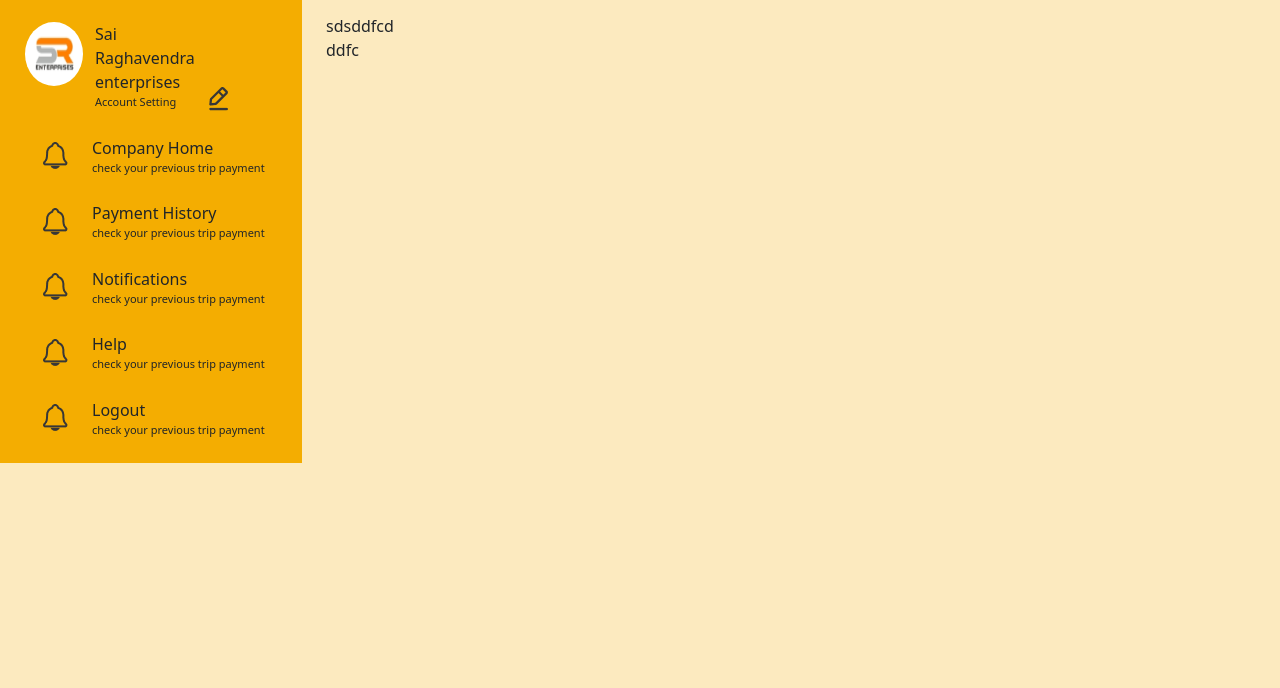
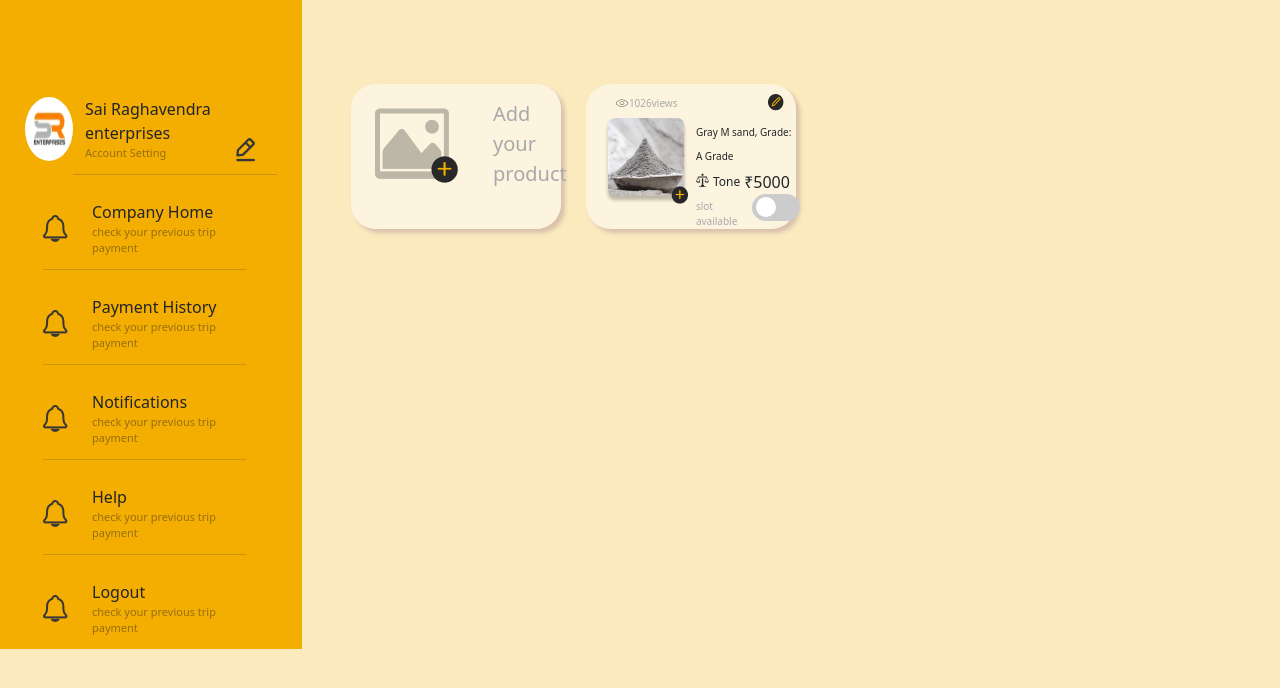
Before and after one commit to sighachandra/bonder, a plain HTML site: page try.html in a window 1280 px wide. Shown: the part 90-778 px from the top of the page. Drawn offline with Linux system fonts and the light colour scheme.

Commit message:
Try page almost completed

```diff
--- a/assets/css/try.css
+++ b/assets/css/try.css
@@ -4,6 +4,10 @@
     margin-top: -105px;
     border-top-right-radius: 86px;
 }
+.p-9{
+    padding-top: 70px;
+}
+
 .logoArr1{
     display: flex;
     align-items: center;
@@ -28,21 +32,35 @@
 }
 .dis-fd{
     display: flex;
-    padding: 25px;
+    padding: 100px 25px 25px 25px;
 }
 .arr-acc{
     display: flex;
     flex-direction: column;
-    width: 50%;
+    width: 80%;
     padding-left: 12px
 }
 .span2{
     font-size: 11px;
+    color: #28282875;
 }
 .p-arr{
-    padding-left: 43px;
-    padding-right: 25px;
-    padding-bottom: 25px;
+    margin-left: 43px;
+    margin-right: 56px;
+    margin-bottom: 25px;
+    border-bottom: 1px solid rgba(40, 40, 40, 0.2);
+    padding-bottom: 12px;
+}
+.p-arr1{
+    margin-left: 43px;
+    margin-right: 56px;
+    margin-bottom: 25px;
+
+    padding-bottom: 12px;
+}
+.cmpny-focus{
+    background-color: #c58e0a99;
+    box-shadow: 0px 4px 4px 0px #00000040;
 }
 .Lumbung{
     display: flex;
@@ -60,4 +78,142 @@
 .penImg{
     display: flex;
     align-items: end;
+    width: 20%;
+
 }
+.pen-bb{
+    padding-bottom: 12px;
+    border-bottom: 1px solid rgba(40, 40, 40, 0.2);
+}
+.imageaddbox{
+    width: 22%;
+    border-radius: 25px;
+    background-color: rgba(255, 255, 255, 0.5);
+    box-shadow: 4px 4px 4px rgba(116, 71, 117, 0.25);
+
+    margin-left: 25PX;
+}
+.imageI{
+    padding: 24px;
+    position: relative;
+}
+.imageI2{
+    position: relative;
+    padding: 0px 7px 5px 18px;
+}
+.addP{
+    display: flex;
+    align-items: center;
+    color: #A9A9AA;
+    font-size: 20px;
+    padding-left: 20px;
+}
+.plusI{
+    position: absolute;
+    right: 15PX;
+    top: 72px;
+}
+.plusI1{
+    position: absolute;
+    right: 8PX;
+    top: 63px;
+}
+.pencircle{
+    display: flex;
+    justify-content: space-between;
+    padding: 5px 12px 5px 29px;
+}
+.views{
+    color: #A9A9AA;
+    font-size: 10px;
+}
+.grayM{
+    font-size: 10px;
+    font-weight: 500;
+}
+.Tone{
+    font-size: 12px;
+    display: flex;
+    align-items: center;
+    padding-top: 4px;
+    padding-left: 4px;
+}
+.rupp{
+    font-size: 16px;
+    font-weight: 500;
+    padding-left: 4px;
+}
+
+
+
+/* toggle switch styles */
+
+
+.switch {
+    position: relative;
+    display: inline-block;
+    width: 58px;
+    height: 27px;
+  }
+
+  .switch input {
+    opacity: 0;
+    width: 0;
+    height: 0;
+  }
+
+  .slider {
+    position: absolute;
+    cursor: pointer;
+    top: 0;
+    left: 0;
+    right: 0;
+    bottom: 0;
+    background-color: #ccc;
+    -webkit-transition: .4s;
+    transition: .4s;
+  }
+
+  .slider:before {
+    position: absolute;
+    content: "";
+    height: 20px;
+    width: 20px;
+    left: 4px;
+    bottom: 4px;
+    background-color: white;
+    -webkit-transition: .4s;
+    transition: .4s;
+  }
+
+  input:checked + .slider {
+    background-color: #F4AD01;
+  }
+
+  input:focus + .slider {
+    box-shadow: 0 0 1px #F4AD01;
+  }
+
+  input:checked + .slider:before {
+    -webkit-transform: translateX(26px);
+    -ms-transform: translateX(26px);
+    transform: translateX(26px);
+  }
+
+  /* Rounded sliders */
+  .slider.round {
+    border-radius: 34px;
+  }
+
+  .slider.round:before {
+    border-radius: 50%;
+  }
+  .slide-ss{
+      display: flex;
+  }
+  .slot-ss{
+    font-size: 10px;
+    padding-top: 5px;
+    padding-right: 5px;
+    color: #A9A9AA;
+  }
--- a/try.html
+++ b/try.html
@@ -183,6 +183,7 @@
                     <div class="enterprise">
                       <img  src="assets/images/Ellipse 48.png">
                     </div>
+                    <div class="f-d pen-bb">
                       <div class="arr-acc">
                           <span>Sai Raghavendra enterprises</span>
                           <span class="span2">Account Setting</span>
@@ -191,8 +192,10 @@
                           <img src="assets/images/pen.png" alt="">
                       </div>
                     </div>
+                  </div>
                         <!-- company portion -->
                   <div>
+                     <div class="">
                        <div class="p-arr f-d">
                           <div class="sideimg">
                             <img src="assets/images/Group 527.png" alt="">
@@ -200,6 +203,7 @@
                           <div class="Lumbung">
                            <span class="">Company Home</span>
                            <span class="span2">check your previous trip payment</span>
+                          </div>
                        </div>
                     </div>
                     <div class="p-arr f-d">
@@ -229,7 +233,7 @@
                          <span class="span2">check your previous trip payment</span>
                       </div>
                    </div>
-                   <div class="p-arr f-d">
+                   <div class="p-arr1 f-d">
                      <div class="sideimg">
                        <img src="assets/images/Group 527.png" alt="">
                      </div>
@@ -243,12 +247,61 @@
                        <!-- end -->
               </div>
               <div class="col-md-9">
+                   <div class="p-9">
+                      <div class="f-d">
+                         <div class="imageaddbox">
+                            <div class="f-d">
+                              <div class="imageI">
+                                 <img src="assets/images/imageadd.png" alt="">
+                                 <div class="plusI">
+                                    <img src="assets/images/plusi.png" alt="">
+                                 </div>
+
+                               </div>
+                               <div class="addP">
+                                  <span>Add your product</span>
+                               </div>
+                            </div>
+
+                         </div>
+                         <div class="imageaddbox">
+                            <div class="pencircle">
+                               <span><img src="assets/images/eye.png" alt=""><span class="views">1026views</span></span>
                                <div>
+                                 <img src="assets/images/pencir.png" alt="">
+                               </div>
+
+                            </div>
                             <div class="f-d">
-                         <div>sdsd</div>
-                         <div>dfcd</div>
+                              <div class="imageI2">
+                                 <img src="assets/images/Rectangle 8.png" alt="">
+                                 <div class="plusI1">
+                                    <img src="assets/images/plus2.png" alt="">
                                  </div>
-                      <div>ddfc</div>
+
+                               </div>
+                               <div>
+                                  <span class="grayM">Gray M sand, Grade: A Grade</span>
+                                  <div class="f-d">
+                                     <div>
+                                    <img src="assets/images/weight.png" alt=""/>
+                                    </div>
+                                    <span class="Tone">Tone<span class="rupp">&#x20b9;5000</span></span>
+                                  </div>
+                                  <div class="slide-ss">
+                                     <span class="slot-ss">slot available</span>
+                                  <label class="switch">
+                                    <input type="checkbox">
+                                    <span class="slider round"></span>
+                                  </label>
+                                  </div>
+                               </div>
+
+                            </div>
+
+                        </div>
+                      </div>
+
                    </div>
               </div>
           </div>
```
Also changed, not shown: assets/images/Rectangle 8.png (added), assets/images/eye.png (added), assets/images/imageadd.png (added), assets/images/pencir.png (added), assets/images/plus2.png (added), assets/images/plusi.png (added), assets/images/weight.png (added). Lines whose indentation alone changed are shown as unchanged.
